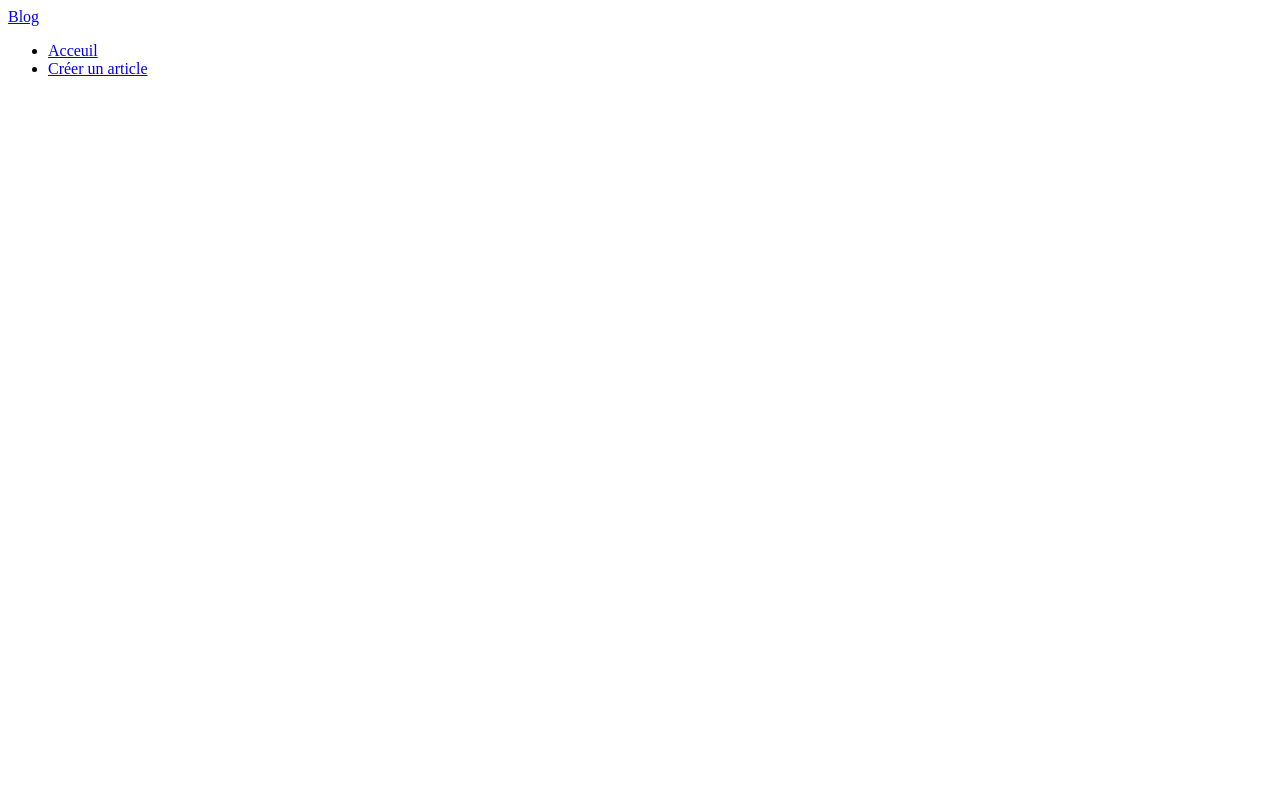
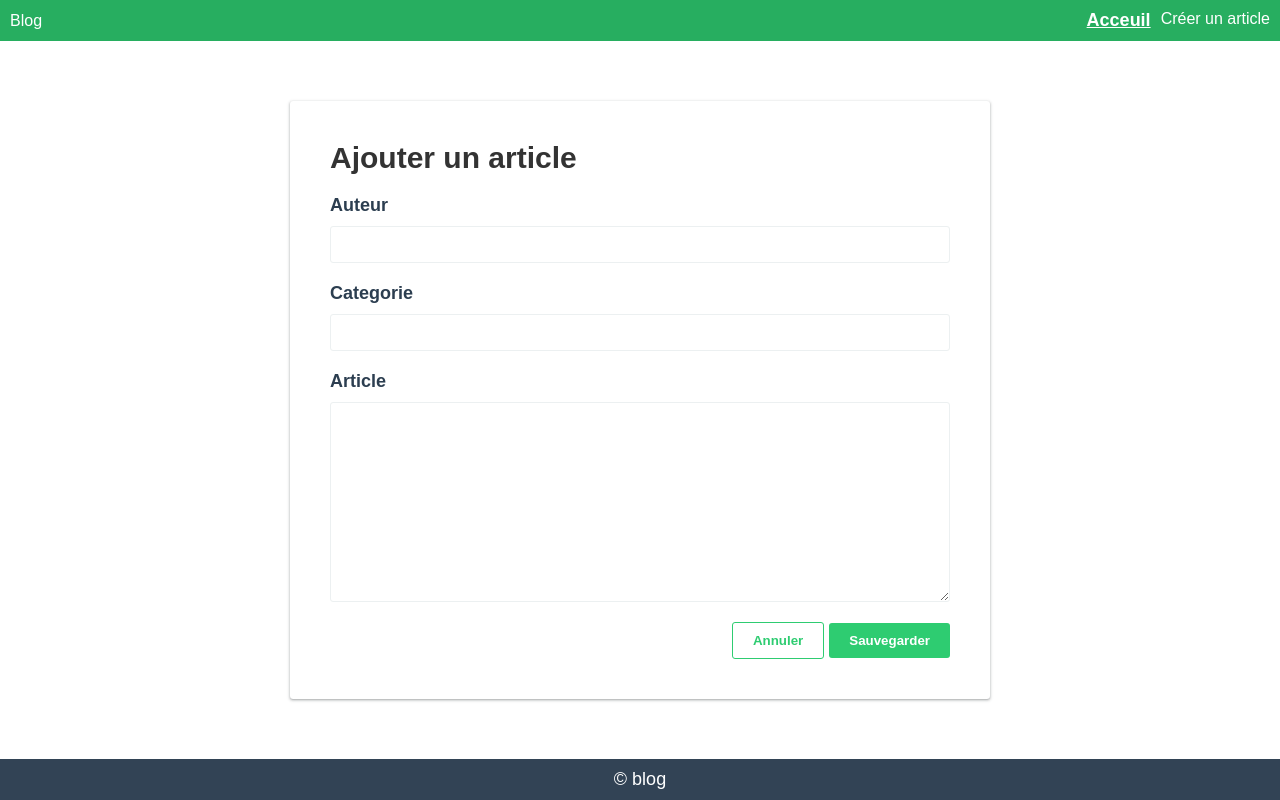
Before and after one commit to StevOrc/todos-nodes-javascript, a website built with webpack: page ui/src/form/form.html in a window 1280 px wide. Built offline with nearby package versions, Linux system fonts and the light colour scheme; a web font is replaced by a local one.

Commit message:
adding html and css for layout and form

```diff
--- a/ui/src/assets/styles/_classes.scss
+++ b/ui/src/assets/styles/_classes.scss
@@ -0,0 +1,33 @@
+.title{
+    &-uderline{
+        padding-bottom: 2rem;
+        border-bottom: 1px solid var(--divider);
+    }
+}
+
+.btn{
+    border: 0;
+    border-radius: 3px;
+    padding: 1rem 2rem;
+    font-weight: 700;
+    cursor: pointer;
+    &:hover{
+        box-shadow: var(--box-shadow);
+        transition: box-shadow 0.2s;
+    }
+    &-primary{
+        background: var(--primary);
+        color: white;
+    }
+    &-secondary{
+        border: 1px solid var(--primary);
+        background: white;
+        color: var(--primary);
+    }
+}
+
+.text{
+    &-error{
+        color: var(--error);
+    }
+}
--- a/ui/src/assets/styles/styles.scss
+++ b/ui/src/assets/styles/styles.scss
@@ -4,3 +4,58 @@
 @import "media-queries";
 @import "utils";
 @import "base";
+
+
+.container{
+    min-height: 100vh;
+    display: grid;
+    grid:
+        "header" auto
+        "content" 1fr
+        "footer" auto /
+        auto
+}
+
+header{
+    grid-area: header;
+    background: var(--dark);
+    padding: 1rem;
+    display: flex;
+    flex-flow: row nowrap;
+    justify-content: space-between;
+    align-items: center;
+    a{
+        color: white;
+    }
+    .header-brand{
+        font-size: 4rem;;
+        font-weight: 700;
+    }
+    ul{
+        display: flex;
+        li{
+            .header-nav{
+                font-size: 1.8rem;
+                padding: 0 10px;
+            }
+            .active{
+                font-weight: 700;
+                text-decoration: underline;
+            }
+        }
+    }
+}
+
+.content{
+    grid-area: content;
+    padding: 20p;
+}
+
+footer{
+    grid-area: footer;
+    padding: 1rem;
+    background: var(--dark-grey);
+    font-size: 1.8rem;
+    text-align: center;
+    color: white;
+}
--- a/ui/src/form/form.html
+++ b/ui/src/form/form.html
@@ -19,10 +19,33 @@
             </li>
             </ul>
         </header>
-        <div class="container">
+        <div class="content">
+            <form action="">
+                <h2 class="title-underline">Ajouter un article</h2>
+                <div class="form-group">
+                    <label>Auteur</label>
+                    <input type="text" name="author">
+                </div>
+                <div class="form-group">
+                    <label>Categorie</label>
+                    <input type="text" name="category">
+                </div>
+                <div class="form-group">
+                    <label>Article</label>
+                    <textarea type="text" name="content"></textarea>
+                </div>
+                <ul class="text-error" id="errors">
 
+                </ul>
+                <div class="form-btn-container">
+                    <button class="btn btn-secondary">Annuler</button>
+                    <button class="btn btn-primary">Sauvegarder</button>
+                </div>
+            </form>
         </div>
-        <footer></footer>
+        <footer>
+            © blog
+        </footer>
     </div>
 </body>
 </html>
--- a/ui/src/form/form.js
+++ b/ui/src/form/form.js
@@ -0,0 +1,2 @@
+import '../assets/styles/styles.scss';
+import './form.scss'
--- a/ui/src/form/form.scss
+++ b/ui/src/form/form.scss
@@ -0,0 +1,45 @@
+.content{
+    display: flex;
+    justify-content: center;
+    align-items: center;
+    form{
+        width: 700px;
+        padding: 4rem;
+        box-shadow: var(--box-shadow);
+        border-radius: 3px;
+        display: flex;
+        flex-direction: column;
+        .form-group{
+            margin-bottom: 2rem;
+            display: flex;
+            flex-direction: column;
+            label{
+                font-size: 1.8rem;
+                color: var(--accent);
+                font-weight: 700;
+                margin-bottom: 1rem;
+            }
+            input,
+            textarea{
+                border: 1px solid var(--divider);
+                padding: 1rem;
+                outline: 0;
+                border-radius: 3px;
+                &:focus{
+                    border-color: var(--accent);
+                }
+            }
+            textarea{
+                min-height: 20rem;
+            }
+        }
+        .form-btn-container{
+            display: flex;
+            justify-content: flex-end;
+            align-items: center;
+            .btn{
+                margin-left: 0.5rem;
+            }
+        }
+    }
+}
--- a/ui/src/index.js
+++ b/ui/src/index.js
@@ -0,0 +1,2 @@
+import './assets/styles/styles.scss';
+import './index.scss';
```
Also changed, not shown: ui/src/index.html (+4 -2 lines).
